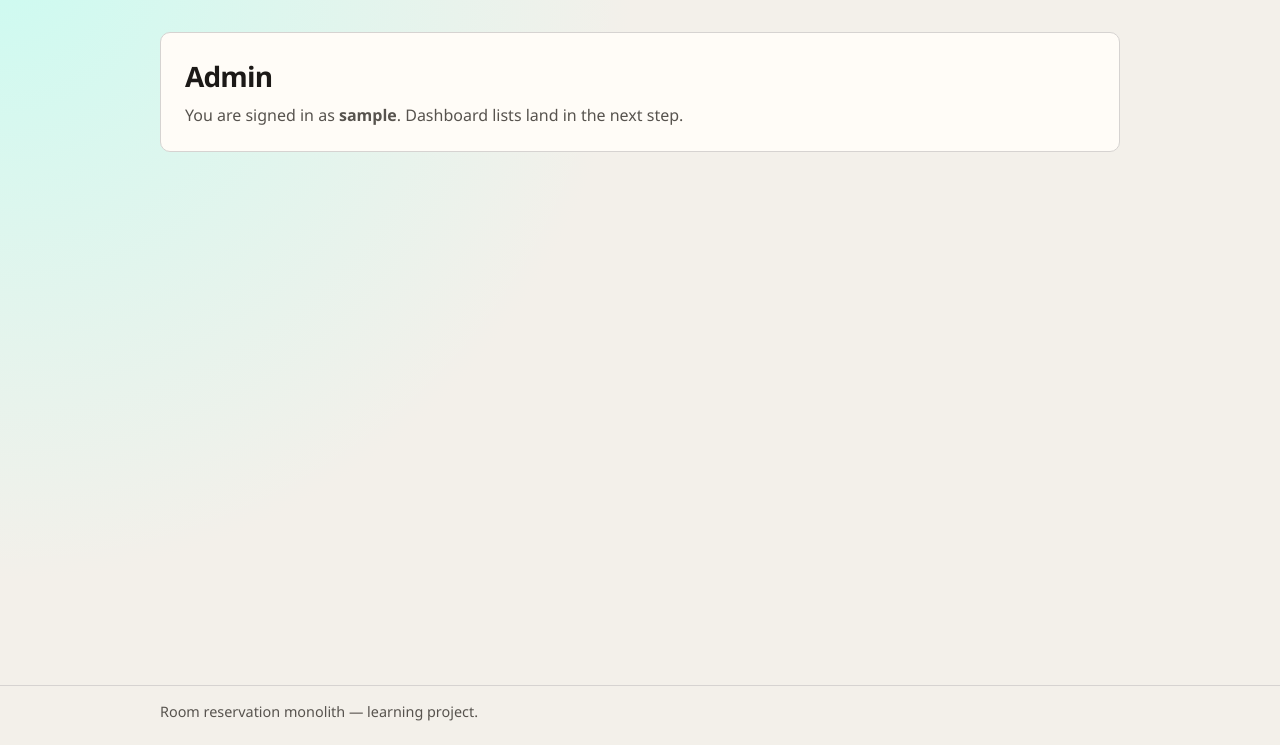
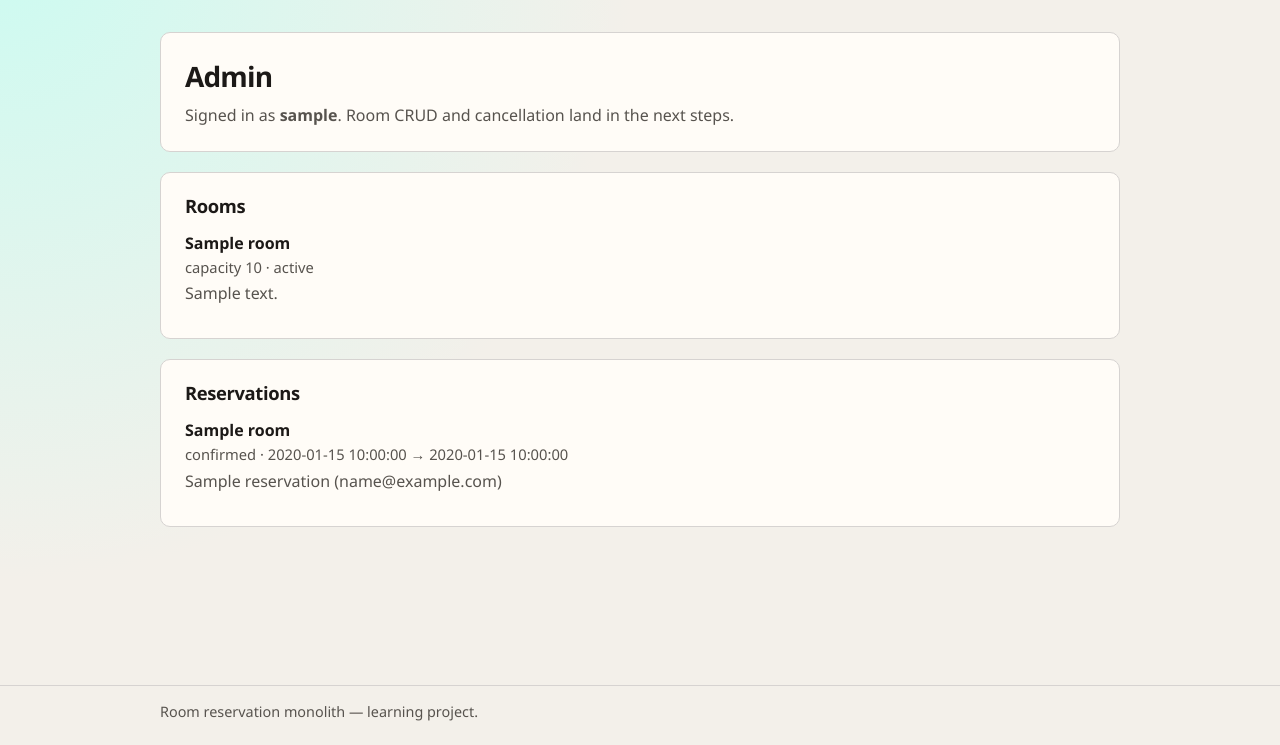
Before and after one commit to mvtthxw/python-monolit, a Flask app: page /admin/ in a window 1280 px wide. Shown: the part 55-800 px from the top of the page. Run offline with Flask 3, Linux system fonts and the light colour scheme; a user stored in the database is signed in; tables that the repository leaves empty hold one stand-in row (values such as "Sample post").

Commit message:
feat: craete admin dashboard

```diff
--- a/app/blueprints/admin.py
+++ b/app/blueprints/admin.py
@@ -3,6 +3,7 @@
 from flask import Blueprint, render_template
 
 from app.decorators import admin_required
+from app.models import Reservation, Room
 
 bp = Blueprint("admin", __name__, url_prefix="/admin")
 
@@ -10,5 +11,11 @@ bp = Blueprint("admin", __name__, url_prefix="/admin")
 @bp.get("/")
 @admin_required
 def dashboard() -> str:
-    """Admin landing page (full dashboard content in the next step)."""
-    return render_template("admin/dashboard.html")
+    """Admin overview of all rooms and reservations."""
+    rooms = Room.query.order_by(Room.name).all()
+    reservations = Reservation.query.order_by(Reservation.starts_at.desc()).all()
+    return render_template(
+        "admin/dashboard.html",
+        rooms=rooms,
+        reservations=reservations,
+    )
--- a/app/templates/admin/dashboard.html
+++ b/app/templates/admin/dashboard.html
@@ -5,6 +5,48 @@
 {% block content %}
   <section class="page-intro">
     <h1>Admin</h1>
-    <p>You are signed in as <strong>{{ current_user.username }}</strong>. Dashboard lists land in the next step.</p>
+    <p>Signed in as <strong>{{ current_user.username }}</strong>. Room CRUD and cancellation land in the next steps.</p>
+  </section>
+
+  <section class="panel">
+    <h2>Rooms</h2>
+    {% if rooms %}
+      <ul class="item-list">
+        {% for room in rooms %}
+          <li>
+            <strong>{{ room.name }}</strong>
+            <span class="meta">
+              capacity {{ room.capacity }}
+              · {% if room.is_active %}active{% else %}inactive{% endif %}
+            </span>
+            {% if room.description %}
+              <p class="desc">{{ room.description }}</p>
+            {% endif %}
+          </li>
+        {% endfor %}
+      </ul>
+    {% else %}
+      <p class="empty">No rooms in the database.</p>
+    {% endif %}
+  </section>
+
+  <section class="panel">
+    <h2>Reservations</h2>
+    {% if reservations %}
+      <ul class="item-list">
+        {% for reservation in reservations %}
+          <li>
+            <strong>{{ reservation.room.name }}</strong>
+            <span class="meta">
+              {{ reservation.status }}
+              · {{ reservation.starts_at }} → {{ reservation.ends_at }}
+            </span>
+            <p class="desc">{{ reservation.guest_name }} ({{ reservation.guest_email }})</p>
+          </li>
+        {% endfor %}
+      </ul>
+    {% else %}
+      <p class="empty">No reservations yet.</p>
+    {% endif %}
   </section>
 {% endblock %}
```
